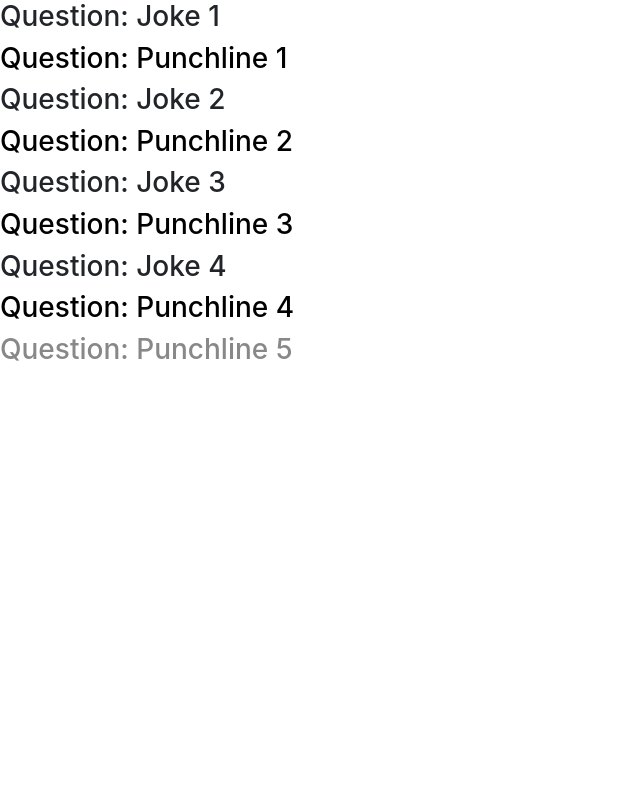
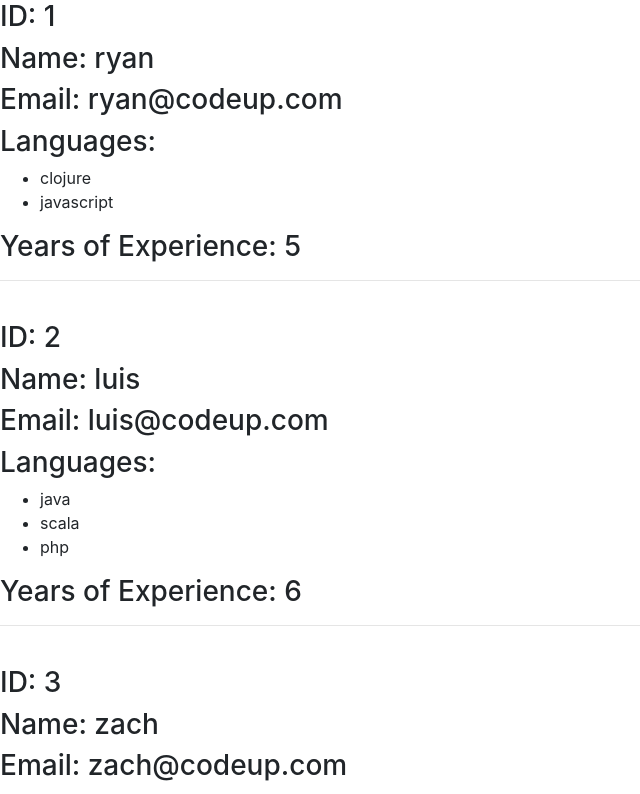
Before and after one commit to rmpalgo/react-js-practice, a React (Create React App) app: page / in a window 1280 px wide. Shown: the top 794 px of the page, without its empty margins (0-640 px from the left). Built offline with nearby package versions, Linux system fonts and the light colour scheme.

Commit message:
exercise: exported data to emulate json and and pass to each component.

```diff
--- a/src/App.js
+++ b/src/App.js
@@ -1,35 +1,23 @@
 import React from "react"
-import Joke from "./components/Joke"
+import Info from "./components/Info"
+import infoData from "./infoData"
 
 function App() {
+    const infoComponents = infoData.map( info => {
+        return (
+            <Info key={info.id} data={{
+                id: info.id,
+                name: info.name,
+                email: info.email,
+                languages: info.languages,
+                yearsOfExperience: info.yearsOfExperience
+            }} />
+        )
+    })
 
     return (
         <div>
-            <Joke
-                joke={{
-                    question: "Joke 1",
-                    punchline: "Punchline 1"
-                }}
-            />
-            <Joke
-                joke={{
-                    question: "Joke 2",
-                    punchline: "Punchline 2"
-                }}/>
-            <Joke
-                joke={{
-                    question: "Joke 3",
-                    punchline: "Punchline 3"
-                }}/>
-            <Joke
-                joke={{
-                    question: "Joke 4",
-                    punchline: "Punchline 4"
-                }}/>
-            <Joke
-                joke={{
-                    punchline: "Punchline 5"
-                }}/>
+            {infoComponents}
         </div>
     )
 }
--- a/src/components/Joke.js
+++ b/src/components/Info.js
@@ -1,6 +1,6 @@
 import React from "react"
 
-function Joke(props) {
+function Info(props) {
 //     let jokeCard =
 //         <div>
 //         <p>Question: {props.joke.question}</p>
@@ -13,13 +13,22 @@ function Joke(props) {
 //                 <p>Punchline: {props.joke.punchline}</p>
 //             </div>
 //     }
+    const langs = props.data.languages.map( lang => <li>{lang}</li> )
 
     return (
         <div>
-            <h3 style={{display: props.joke.question ? "block" : "none"}}>Question: {props.joke.question}</h3>
-            <h3 style={{color: props.joke.question ? "#000" : "#888"}}>Question: {props.joke.punchline}</h3>
+            <h3 >ID: {props.data.id}</h3>
+            <h3 >Name: {props.data.name}</h3>
+            <h3 >Email: {props.data.email}</h3>
+            <h3 >Languages: </h3>
+            <ul >
+                {langs}
+            </ul>
+            <h3>Years of Experience: {props.data.yearsOfExperience}</h3>
+            <hr/>
+            <br/>
         </div>
     )
 }
 
-export default Joke
+export default Info
--- /dev/null
+++ b/src/infoData.js
@@ -0,0 +1,39 @@
+const info = [
+    {
+        id: 1,
+        name: 'ryan',
+        email: 'ryan@codeup.com',
+        languages: ['clojure', 'javascript'],
+        yearsOfExperience: 5
+    },
+    {
+        id: 2,
+        name: 'luis',
+        email: 'luis@codeup.com',
+        languages: ['java', 'scala', 'php'],
+        yearsOfExperience: 6
+    },
+    {
+        id: 3,
+        name: 'zach',
+        email: 'zach@codeup.com',
+        languages: ['javascript', 'bash'],
+        yearsOfExperience: 7
+    },
+    {
+        id: 4,
+        name: 'fernando',
+        email: 'fernando@codeup.com',
+        languages: ['java', 'php', 'sql'],
+        yearsOfExperience: 8
+    },
+    {
+        id: 5,
+        name: 'justin',
+        email: 'justin@codeup.com',
+        languages: ['html', 'css', 'javascript', 'php'],
+        yearsOfExperience: 9
+    }
+];
+
+export default info;
```
